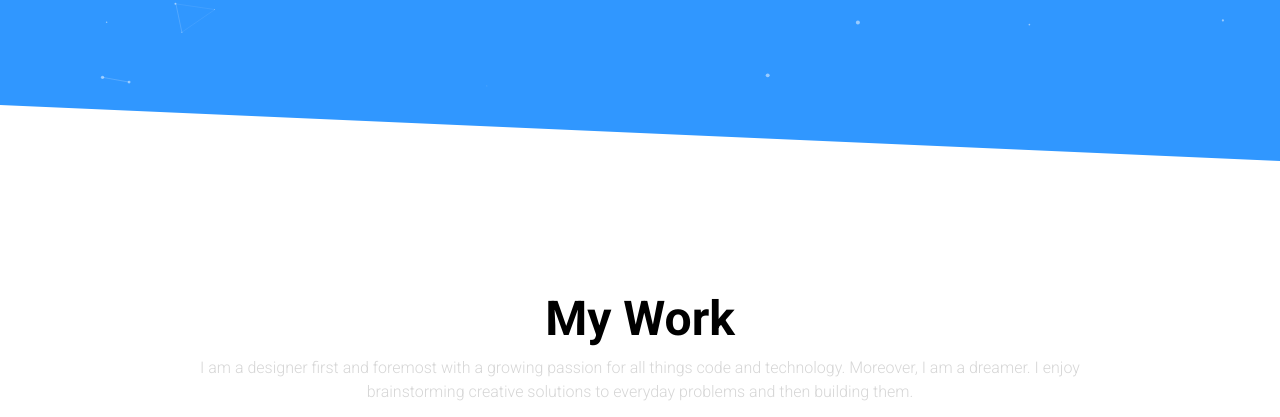
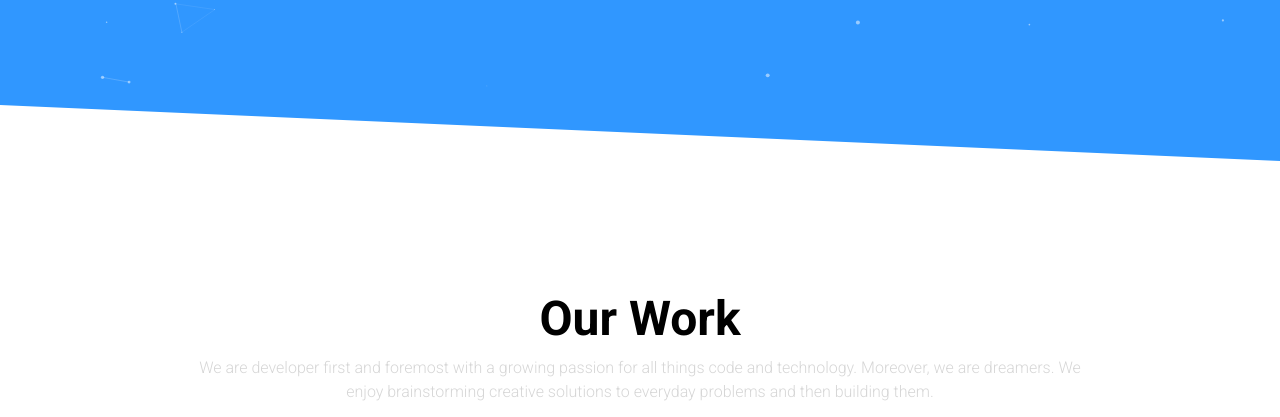
Before and after one commit to gouthamssc/ocweb, a plain HTML site: page index.html in a window 1280 px wide. Shown: the part 295-712 px from the top of the page. Drawn offline with Linux system fonts and the light colour scheme.

Commit message:
Update index.html

```diff
--- a/index.html
+++ b/index.html
@@ -32,8 +32,8 @@
 
 		<section id="work" class="container d-flex flex-column align-items-center justify-content-center">
 				<div class="intro">
-						<h2>My Work</h2>
-						<p>I am a designer first and foremost with a growing passion for all things code and technology. Moreover, I am a dreamer. I enjoy brainstorming creative solutions to everyday problems and then building them.</p>
+						<h2>Our Work</h2>
+						<p>We are developer first and foremost with a growing passion for all things code and technology. Moreover, we are dreamers. We enjoy brainstorming creative solutions to everyday problems and then building them.</p>
 				</div>
 				<div class="content">
 						<div class="col">
```
